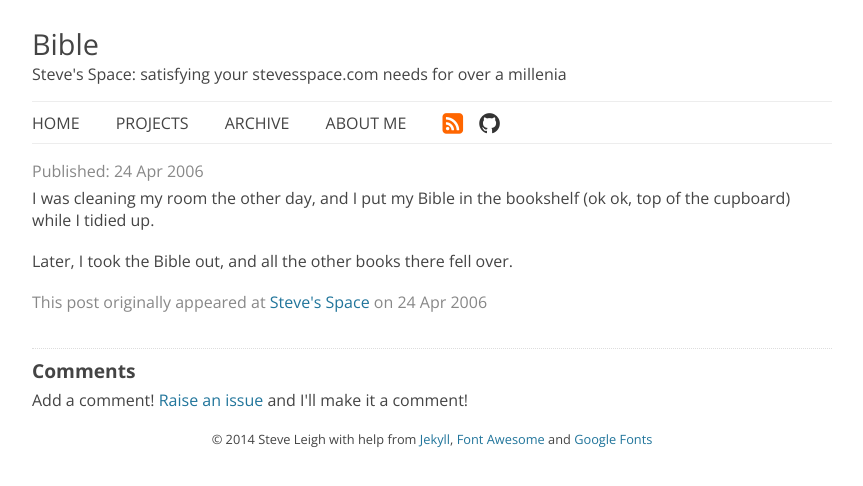
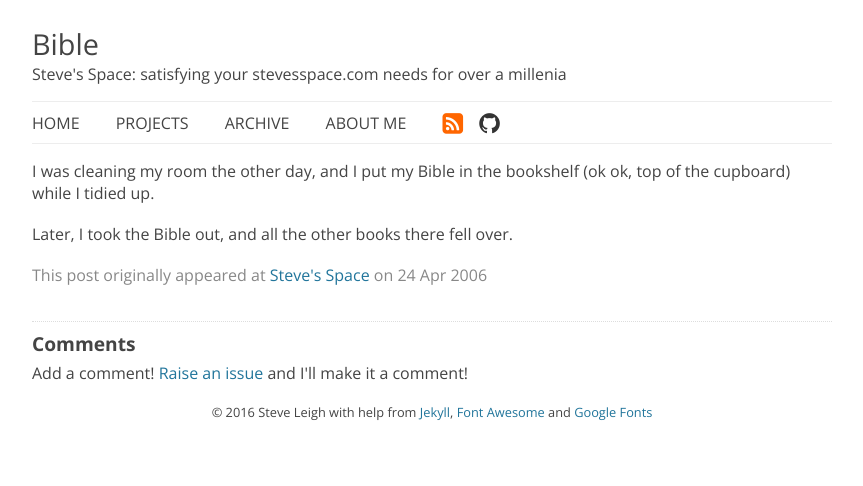
Before and after one commit to xwipeoutx/xwipeoutx.github.io, a Jekyll site: the page built from _posts/2006-04-24-bible.html, in a window 1280 px wide. Shown: the top 486 px of the page, without its empty margins (208-1071 px from the left). Built offline with Jekyll 4.4.1, drawn with Linux system fonts in a browser that asks for light colours; nearby versions of some CDN libraries.

Commit message:
Cleaned up copyright and post date

```diff
--- a/_layouts/default.html
+++ b/_layouts/default.html
@@ -64,7 +64,7 @@
 
     <div class="footer">
         <div class="copyright">
-            &copy; 2014 Steve Leigh with help from
+            &copy; 2016 Steve Leigh with help from
             <a target="_blank" href="http://jekyllrb.com/">Jekyll</a>,
             <a target="_blank" href="http://fortawesome.github.io/Font-Awesome/">Font Awesome</a> and
             <a target="_blank" href="https://www.google.com/fonts">Google Fonts</a>
--- a/_layouts/post.html
+++ b/_layouts/post.html
@@ -2,7 +2,6 @@
 layout: default
 ---
 <div class="post">
-    <div class="post-date">Published: {{ page.date | date_to_string }}</div>
     <div class="post-contents">
         {{ content }}
     </div>
```
